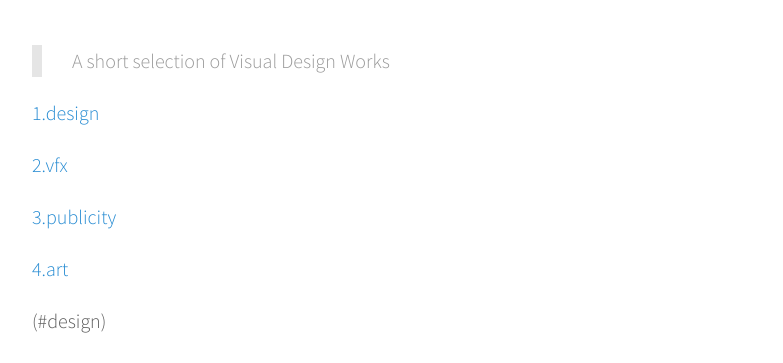
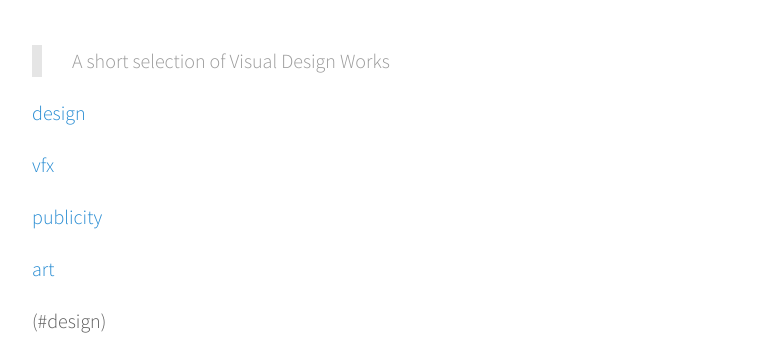
Before and after one commit to bernatferragut/FutureWeb-blog, a Jekyll site: the page built from works.md, in a window 1280 px wide. Shown: the part 173-536 px from the top of the page, without its empty margins (248-1031 px from the left). Built offline with Jekyll 4.4.1, drawn with Linux system fonts in a browser that asks for light colours; nearby versions of some CDN libraries.

Commit message:
Update works.md
test6

```diff
--- a/works.md
+++ b/works.md
@@ -5,13 +5,13 @@ permalink: /works/
 
 >A short selection of Visual Design Works
 
-[1.design](#design)
+[design](#design)
 
-[2.vfx](#vfx)
+[vfx](#vfx)
 
-[3.publicity](#publicity)
+[publicity](#publicity)
 
-[4.art](#art)
+[art](#art)
 
 
 
```
